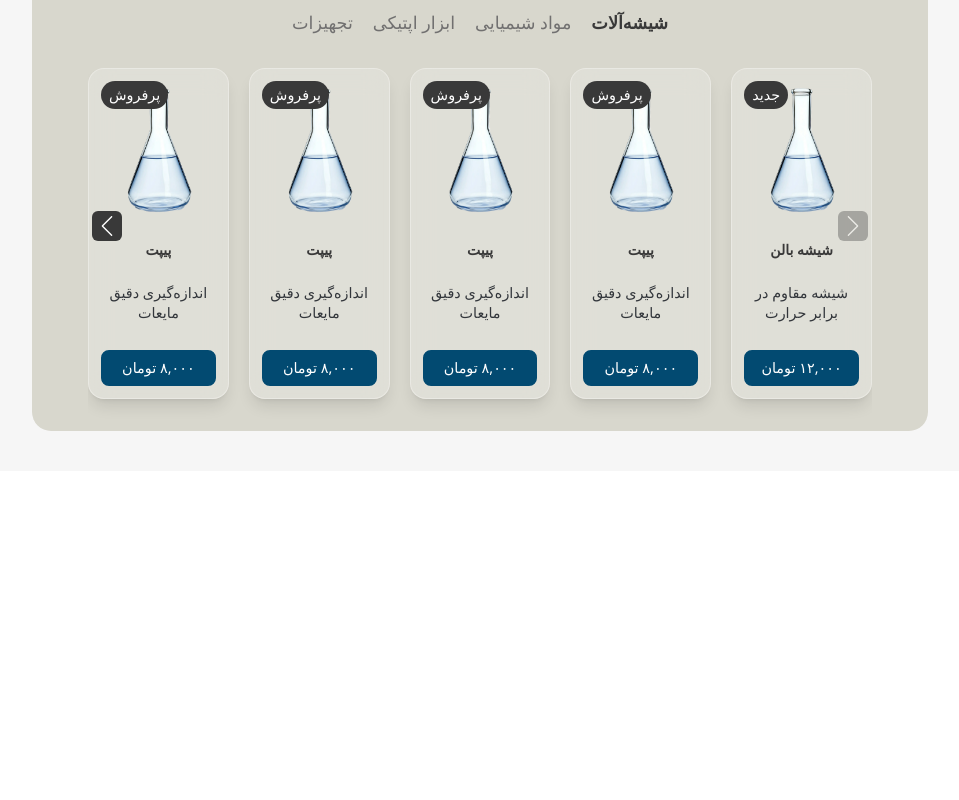
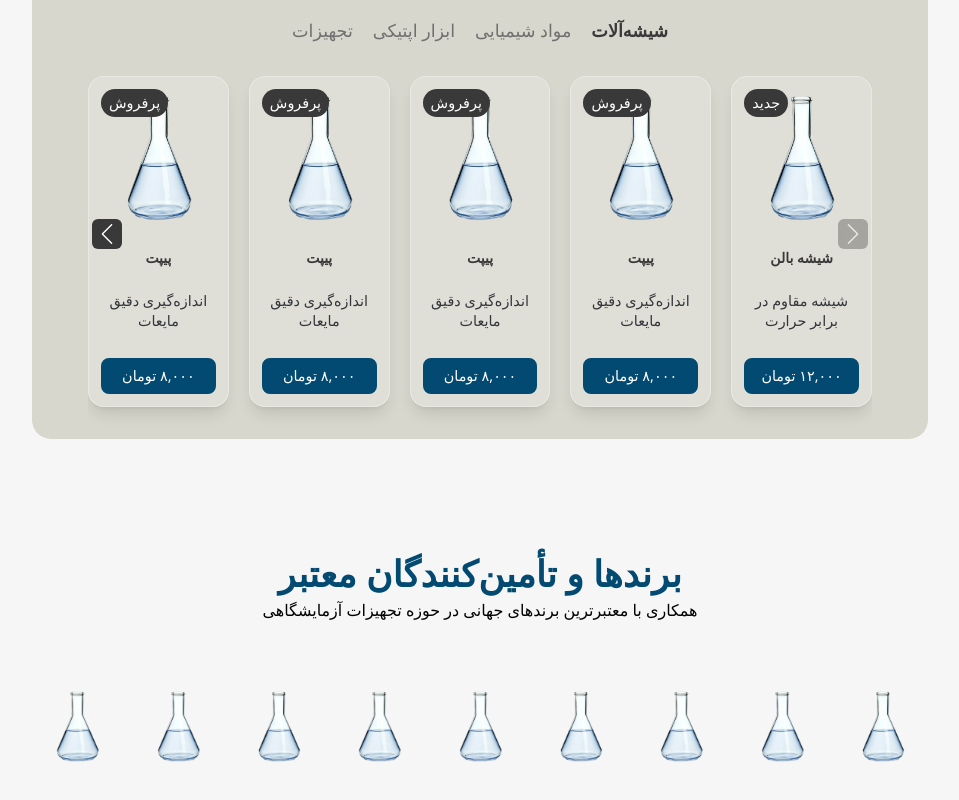
Before and after one commit to narjeslachinov/master-unilab, a Next.js app: page / in a window 1280 px wide. Shown: the part 1259-2059 px from the top of the page, without its empty margins (160-1119 px from the left). Before the commit the page ends 1730 px from the top, so only its background shows below. Built offline with nearby package versions, Linux system fonts and the light colour scheme; some icons are missing.

Commit message:
feat:add brand section

```diff
--- a/src/app/globals.css
+++ b/src/app/globals.css
@@ -502,11 +502,11 @@ header .headerIcon:hover {
     transform 0.3s ease;
 }
 .footer-icons a:hover {
-  color: var(--text-light);
+  color: var(--light);
   transform: scale(1.1);
 }
 .footer-copy {
-  color: var(--neutral3);
+  color: var(--neutral-3);
   font-size: 0.75rem;
   margin-top: 1rem;
 }
--- a/src/app/page.tsx
+++ b/src/app/page.tsx
@@ -1,5 +1,6 @@
 "use client";
 
+import BrandsSection from "@/features/home/components/brandSection/BrandsSection";
 import HeroSlider from "@/features/home/components/heroSection/HeroSlider";
 import ProductCategories from "@/features/home/components/productCategories/ProductCategories";
 import ServicesSection from "@/features/home/components/servicesSection/ServicesSection";
@@ -12,6 +13,7 @@ export default function Home() {
       <HeroSlider />
       <ServicesSection />
       <ProductCategories />
+      <BrandsSection />
     </main>
   );
 }
--- /dev/null
+++ b/src/features/home/components/brandSection/BrandCard.tsx
@@ -0,0 +1,25 @@
+"use client";
+import Image from "next/image";
+
+import { Brand } from "../../type/home.type";
+
+interface BrandCardProps {
+  brand: Brand;
+}
+
+export default function BrandCard({
+  brand,
+}: BrandCardProps) {
+  return (
+    <div className="flex items-center justify-center">
+      <div className="flex h-32 w-full items-center justify-center">
+        <Image
+          src={brand.logo}
+          alt={brand.name}
+          className="h-full w-full object-contain"
+        />
+
+      </div>
+    </div>
+  );
+}
--- /dev/null
+++ b/src/features/home/components/brandSection/BrandSlider.tsx
@@ -0,0 +1,47 @@
+"use client";
+
+import { Autoplay } from "swiper/modules";
+import { Swiper, SwiperSlide } from "swiper/react";
+
+import BrandCard from "./BrandCard";
+import { Brand } from "../../type/home.type";
+
+import "swiper/css";
+
+interface BrandSliderProps {
+  brands: Brand[];
+}
+
+export default function BrandSlider({
+  brands,
+}: BrandSliderProps) {
+  return (
+    <Swiper
+      modules={[Autoplay]}
+      spaceBetween={10}
+      slidesPerView={4}
+      breakpoints={{
+        320: { slidesPerView: 4 },
+        480: { slidesPerView: 5 },
+        640: { slidesPerView: 6 },
+        768: { slidesPerView: 7 },
+        900: { slidesPerView: 8 },
+        1200: { slidesPerView: 9 },
+        1400: { slidesPerView: 10 },
+      }}
+      autoplay={{
+        delay: 0,
+        disableOnInteraction: false,
+      }}
+      speed={4000}
+      loop
+      className="w-full"
+    >
+      {brands.map((brand) => (
+        <SwiperSlide key={brand.id}>
+          <BrandCard brand={brand} />
+        </SwiperSlide>
+      ))}
+    </Swiper>
+  );
+}
--- /dev/null
+++ b/src/features/home/components/brandSection/BrandsSection.tsx
@@ -0,0 +1,26 @@
+"use client";
+
+import { Container } from "@/components/ui/Container";
+import { brands } from "../../data/home.data";
+import BrandSlider from "./BrandSlider";
+
+export default function BrandsSection() {
+  return (
+    <Container>
+    <section className="relative py-18 space-y-10">
+      <div className=" text-center">
+        <h2 className="heading heading1">
+          برندها و تأمین‌کنندگان معتبر
+        </h2>
+
+        <p>
+          همکاری با معتبرترین برندهای جهانی در حوزه تجهیزات آزمایشگاهی
+        </p>
+      </div>
+
+      <BrandSlider brands={brands} />
+    </section>
+    </Container>
+
+  );
+}
--- a/src/features/home/components/productCategories/ProductCard.tsx
+++ b/src/features/home/components/productCategories/ProductCard.tsx
@@ -17,7 +17,7 @@ export default function ProductCard({ product }: ProductCardProps) {
       </span>
 
       {/* Product Image */}
-      <div className="product-image h-40 w-full overflow-hidden rounded-t-2xl relative">
+      <div className="product-image relative h-40 w-full overflow-hidden rounded-t-2xl">
         <Image
           src={product.img}
           alt={product.name}
--- a/src/features/home/components/productCategories/ProductCategories.tsx
+++ b/src/features/home/components/productCategories/ProductCategories.tsx
@@ -19,11 +19,11 @@ export default function ProductCategories() {
       <section className="ProductCategoriesSection my-10 px-5 pt-10 xl:px-10">
         <div className="mx-auto lg:px-4">
           {/* Header */}
-          <div className="mb-1 flex flex-col items-center justify-between sm:flex-row">
-            <div>
+          <div className="gap-3 flex flex-col items-center justify-between sm:flex-row">
+            <div className="space-y-3">
               <h2 className="heading heading1">دسته‌بندی محصولات</h2>
 
-              <p className="mb-4">
+              <p className="pb-4">
                 لوازم و تجهیزات آزمایشگاهی در گروه‌های متنوع
               </p>
             </div>
--- a/src/features/home/data/home.data.ts
+++ b/src/features/home/data/home.data.ts
@@ -8,6 +8,7 @@ import {
   ServiceItem,
   Category,
   ProductsByCategory,
+  Brand,
 } from "../type/home.type";
 
 import {
@@ -184,3 +185,66 @@ export const products: ProductsByCategory = {
     },
   ],
 };
+
+export const brands: Brand[] = [
+  {
+    id: 1,
+    name: "Pyrex",
+    logo: glass,
+  },
+  {
+    id: 2,
+    name: "Merck",
+    logo: glass,
+  },
+  {
+    id: 3,
+    name: "Sigma-Aldrich",
+    logo: glass,
+  },
+  {
+    id: 4,
+    name: "Sartorius",
+    logo: glass,
+  },
+  {
+    id: 5,
+    name: "IKA",
+    logo: glass,
+  },
+  {
+    id: 6,
+    name: "Fisher Scientific",
+    logo: glass,
+  },
+  {
+    id: 7,
+    name: "Thermo Fisher",
+    logo: glass,
+  },
+  {
+    id: 8,
+    name: "Agilent",
+    logo: glass,
+  },
+  {
+    id: 9,
+    name: "Shimadzu",
+    logo: glass,
+  },
+  {
+    id: 10,
+    name: "Hanna",
+    logo: glass,
+  },
+  {
+    id: 11,
+    name: "Hanna",
+    logo: glass,
+  },
+  {
+    id: 12,
+    name: "Hanna",
+    logo: glass,
+  },
+];
--- a/src/features/home/type/home.type.ts
+++ b/src/features/home/type/home.type.ts
@@ -31,3 +31,8 @@ export interface Product {
 }
 
 export type ProductsByCategory = Record<number, Product[]>;
+export interface Brand {
+  id: number;
+  name: string;
+  logo: StaticImageData | string;
+}
```
